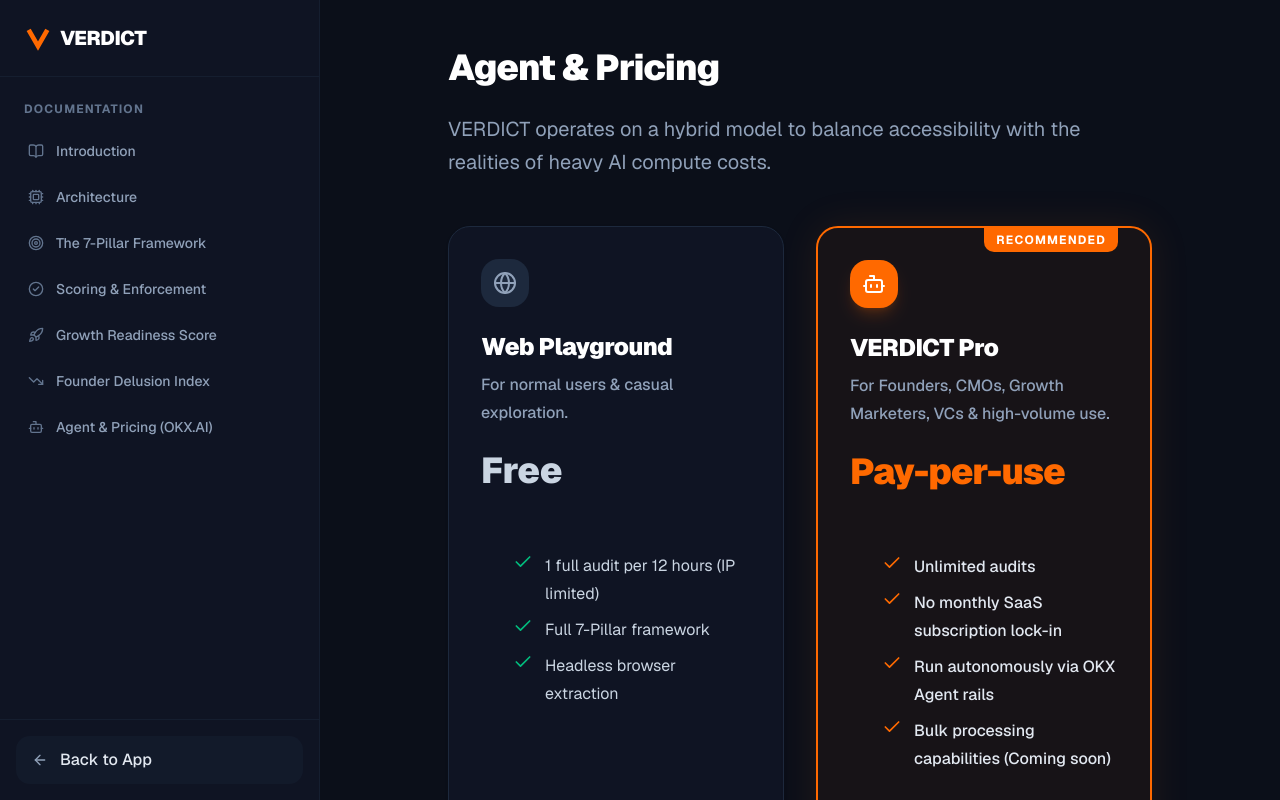
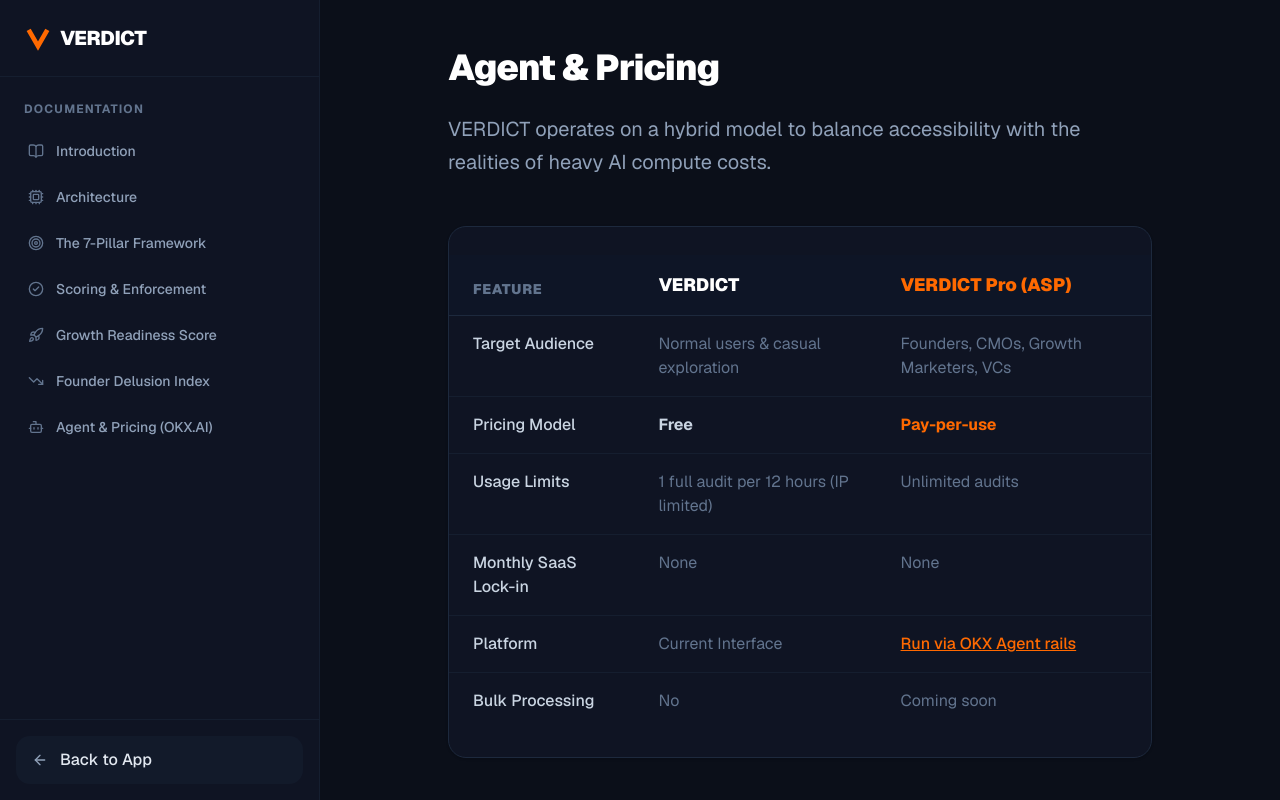
Before and after one commit to eugenennamdi/verdict, a Next.js app: page /docs/pricing in a window 1280 px wide. Shown: the top 800 px of the page. Built offline with nearby package versions, Linux system fonts and the light colour scheme.

Commit message:
fix: update docs terminology, pricing table, and hyperlink GLM-5.2

```diff
--- a/src/app/docs/page.tsx
+++ b/src/app/docs/page.tsx
@@ -66,7 +66,7 @@ export default function DocsIntroPage() {
         ))}
       </div>
 
-      <h2>The Web Playground vs. The Autonomous Agent</h2>
+      <h2>VERDICT vs. VERDICT Pro</h2>
       <p>
         VERDICT burns through a lot of compute. Spinning up headless browsers (Firecrawl) and processing massive amounts of context means running this kind of deep analysis gets expensive fast.
       </p>
@@ -74,8 +74,8 @@ export default function DocsIntroPage() {
         Instead of forcing users into expensive monthly SaaS subscriptions, we engineered a hybrid model:
       </p>
       <ul className="space-y-4 mb-12">
-        <li><strong>The Web Playground (This Site):</strong> A free, rate-limited (1 audit per 12 hours) interface designed to let founders experience the brutality of the VERDICT engine firsthand.</li>
-        <li><strong>The OKX.AI Agent (The Full Engine):</strong> Our uncapped, autonomous auditor lives natively on the OKX.AI ecosystem. Here, VCs and heavy users can run unlimited audits on a strict pay-per-execution basis using Web3 rails.</li>
+        <li><strong>VERDICT:</strong> A free, rate-limited (1 audit per 12 hours) interface designed to let founders experience the brutality of the engine firsthand.</li>
+        <li><strong>VERDICT Pro (ASP on OKX.AI):</strong> Our uncapped, autonomous auditor lives natively on the OKX.AI ecosystem. Here, VCs and heavy users can run unlimited audits on a strict pay-per-execution basis using Web3 rails.</li>
       </ul>
       <DocsPagination next={{ title: "Architecture & Pipeline", href: "/docs/architecture" }} />
     </>
--- a/src/app/docs/pricing/page.tsx
+++ b/src/app/docs/pricing/page.tsx
@@ -16,75 +16,52 @@ export default function PricingPage() {
         VERDICT operates on a hybrid model to balance accessibility with the realities of heavy AI compute costs.
       </p>
 
-      <div className="grid md:grid-cols-2 gap-8 mb-16">
-        {/* The Web Playground */}
-        <div className="border border-slate-200 dark:border-slate-800 rounded-3xl p-8 bg-white dark:bg-[#0F1423] shadow-sm relative overflow-hidden flex flex-col h-full">
-          <div className="w-12 h-12 rounded-2xl bg-slate-100 dark:bg-slate-800 flex items-center justify-center mb-6 shrink-0">
-            <Globe className="w-6 h-6 text-slate-600 dark:text-slate-400" />
-          </div>
-          <h2 className="text-2xl font-black mb-2 mt-0 shrink-0">Web Playground</h2>
-          <p className="text-slate-500 dark:text-slate-400 font-medium mb-6 shrink-0">For normal users & casual exploration.</p>
-          <div className="mb-8 shrink-0">
-            <span className="text-4xl font-black">Free</span>
-          </div>
-          <ul className="space-y-4 mb-8 flex-1">
-            <li className="flex gap-3">
-              <Check className="w-5 h-5 text-emerald-500 shrink-0" />
-              <span className="text-slate-600 dark:text-slate-300">1 full audit per 12 hours (IP limited)</span>
-            </li>
-            <li className="flex gap-3">
-              <Check className="w-5 h-5 text-emerald-500 shrink-0" />
-              <span className="text-slate-600 dark:text-slate-300">Full 7-Pillar framework</span>
-            </li>
-            <li className="flex gap-3">
-              <Check className="w-5 h-5 text-emerald-500 shrink-0" />
-              <span className="text-slate-600 dark:text-slate-300">Headless browser extraction</span>
-            </li>
-          </ul>
-          <div className="text-sm font-bold text-slate-400 uppercase tracking-widest text-center mt-auto">Current Interface</div>
-        </div>
-
-        {/* The OKX Agent */}
-        <div className="border-2 border-orange-500 rounded-3xl p-8 bg-orange-500/5 shadow-[0_0_40px_rgba(249,115,22,0.1)] relative overflow-hidden flex flex-col h-full">
-          <div className="absolute inset-0 bg-mesh opacity-10 pointer-events-none" />
-          <div className="absolute top-0 right-8 bg-orange-500 text-white text-xs font-bold px-3 py-1 rounded-b-lg tracking-widest uppercase shrink-0">
-            RECOMMENDED
-          </div>
-          <div className="w-12 h-12 rounded-2xl bg-orange-500 flex items-center justify-center mb-6 relative z-10 shadow-lg shadow-orange-500/20 shrink-0">
-            <Bot className="w-6 h-6 text-white" />
-          </div>
-          <h2 className="text-2xl font-black mb-2 mt-0 relative z-10 shrink-0">VERDICT Pro</h2>
-          <p className="text-slate-500 dark:text-slate-400 font-medium mb-6 relative z-10 shrink-0">For Founders, CMOs, Growth Marketers, VCs & high-volume use.</p>
-          <div className="mb-8 relative z-10 shrink-0">
-            <span className="text-4xl font-black text-orange-500 tracking-tight">Pay-per-use</span>
-          </div>
-          <ul className="space-y-4 mb-8 flex-1 relative z-10">
-            <li className="flex gap-3">
-              <Check className="w-5 h-5 text-orange-500 shrink-0" />
-              <span className="text-slate-700 dark:text-slate-200 font-medium">Unlimited audits</span>
-            </li>
-            <li className="flex gap-3">
-              <Check className="w-5 h-5 text-orange-500 shrink-0" />
-              <span className="text-slate-700 dark:text-slate-200 font-medium">No monthly SaaS subscription lock-in</span>
-            </li>
-            <li className="flex gap-3">
-              <Check className="w-5 h-5 text-orange-500 shrink-0" />
-              <span className="text-slate-700 dark:text-slate-200 font-medium">Run autonomously via OKX Agent rails</span>
-            </li>
-            <li className="flex gap-3">
-              <Check className="w-5 h-5 text-orange-500 shrink-0" />
-              <span className="text-slate-700 dark:text-slate-200 font-medium">Bulk processing capabilities (Coming soon)</span>
-            </li>
-          </ul>
-          <a
-            href="https://www.okx.ai/agents"
-            target="_blank"
-            rel="noopener noreferrer"
-            className="w-full py-4 bg-orange-500 hover:bg-orange-600 !text-white font-bold rounded-xl text-center transition-all hover:scale-[1.02] relative z-10 shadow-lg shadow-orange-500/20"
-          >
-            Continue to OKX.AI
-          </a>
-        </div>
+      <div className="overflow-x-auto mb-16 border border-slate-200 dark:border-slate-800 rounded-2xl bg-white dark:bg-[#0F1423] shadow-sm">
+        <table className="w-full border-collapse text-left">
+          <thead>
+            <tr className="border-b border-slate-200 dark:border-slate-800 bg-slate-50 dark:bg-slate-900/50">
+              <th className="py-4 px-6 font-black text-sm uppercase tracking-wider text-slate-500">Feature</th>
+              <th className="py-4 px-6 font-black text-lg">VERDICT</th>
+              <th className="py-4 px-6 font-black text-lg text-orange-500">VERDICT Pro (ASP)</th>
+            </tr>
+          </thead>
+          <tbody className="text-sm md:text-base">
+            <tr className="border-b border-slate-100 dark:border-slate-800/50">
+              <td className="py-4 px-6 font-medium">Target Audience</td>
+              <td className="py-4 px-6 text-slate-500">Normal users & casual exploration</td>
+              <td className="py-4 px-6 text-slate-500">Founders, CMOs, Growth Marketers, VCs</td>
+            </tr>
+            <tr className="border-b border-slate-100 dark:border-slate-800/50">
+              <td className="py-4 px-6 font-medium">Pricing Model</td>
+              <td className="py-4 px-6 font-bold">Free</td>
+              <td className="py-4 px-6 font-bold text-orange-500">Pay-per-use</td>
+            </tr>
+            <tr className="border-b border-slate-100 dark:border-slate-800/50">
+              <td className="py-4 px-6 font-medium">Usage Limits</td>
+              <td className="py-4 px-6 text-slate-500">1 full audit per 12 hours (IP limited)</td>
+              <td className="py-4 px-6 text-slate-500">Unlimited audits</td>
+            </tr>
+            <tr className="border-b border-slate-100 dark:border-slate-800/50">
+              <td className="py-4 px-6 font-medium">Monthly SaaS Lock-in</td>
+              <td className="py-4 px-6 text-slate-500">None</td>
+              <td className="py-4 px-6 text-slate-500">None</td>
+            </tr>
+            <tr className="border-b border-slate-100 dark:border-slate-800/50">
+              <td className="py-4 px-6 font-medium">Platform</td>
+              <td className="py-4 px-6 text-slate-500">Current Interface</td>
+              <td className="py-4 px-6 text-slate-500">
+                <a href="https://www.okx.ai/agents" target="_blank" rel="noopener noreferrer" className="text-orange-500 hover:underline font-medium">
+                  Run via OKX Agent rails
+                </a>
+              </td>
+            </tr>
+            <tr>
+              <td className="py-4 px-6 font-medium">Bulk Processing</td>
+              <td className="py-4 px-6 text-slate-500">No</td>
+              <td className="py-4 px-6 text-slate-500">Coming soon</td>
+            </tr>
+          </tbody>
+        </table>
       </div>
 
       <h2>Why this model?</h2>
@@ -94,7 +71,7 @@ export default function PricingPage() {
       <ul>
         <li>Spinning up cloud-based headless browsers (Firecrawl) to bypass bot protection and render heavy React/Vue applications.</li>
         <li>Aggregating the entire DOM into a massive markdown context window.</li>
-        <li>Executing rigorous, multi-stage reasoning and parsing using our proprietary engine powered by <strong>GLM-5.2</strong>.</li>
+        <li>Executing rigorous, multi-stage reasoning and parsing using our proprietary engine powered by <strong><a href="https://huggingface.co/zai-org/GLM-5.2" target="_blank" rel="noopener noreferrer" className="text-orange-500 hover:underline">GLM-5.2</a></strong>.</li>
       </ul>
       <p>
         We refused to gate this behind a flat monthly fee that penalizes infrequent users. By deploying our core engine as an Autonomous Agent on the OKX.AI network, we allow power users to pay exactly for what they compute, while keeping a free playground available for early-stage founders.
```
Also changed, not shown: 1 other file (tests, documents, lock files or other folders).
